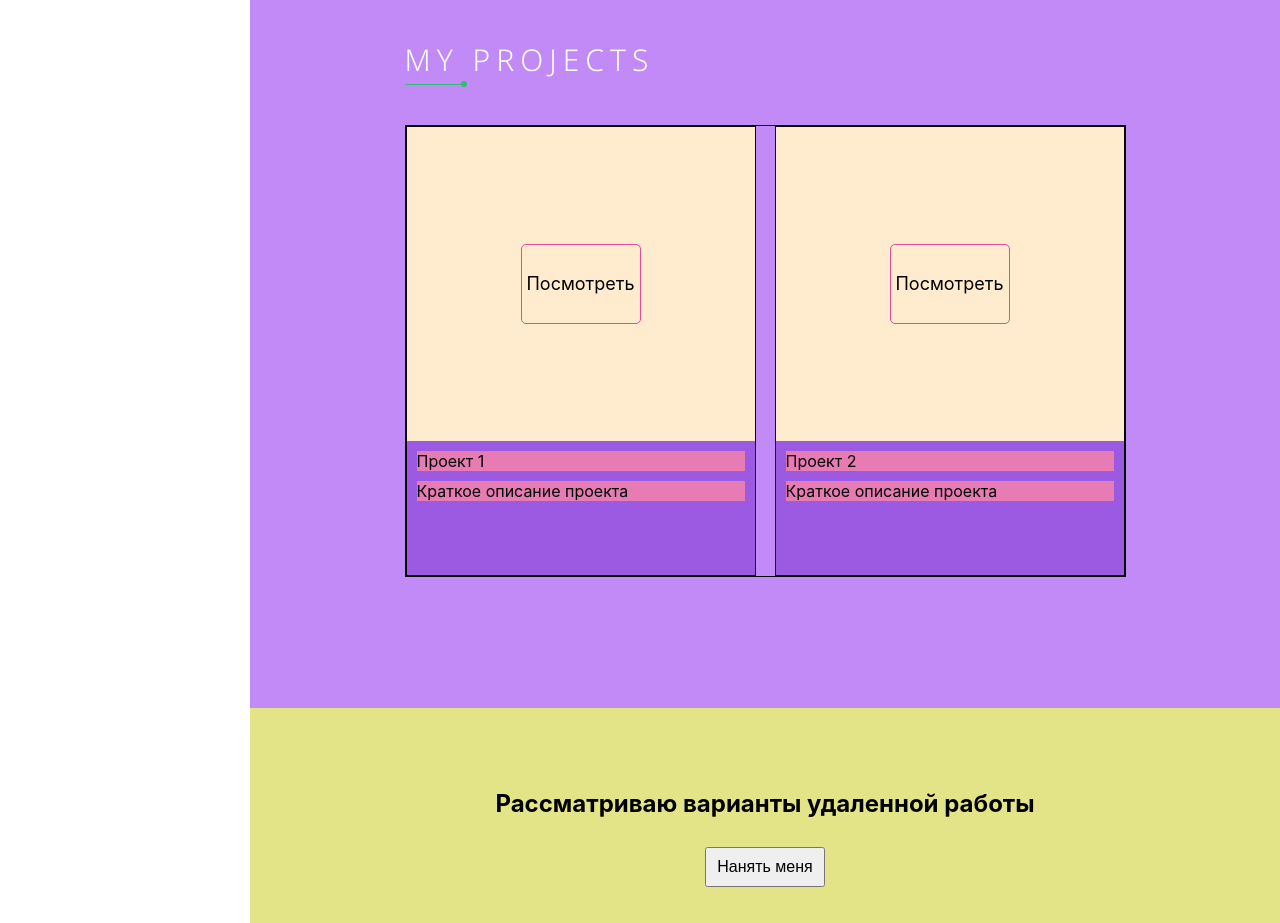
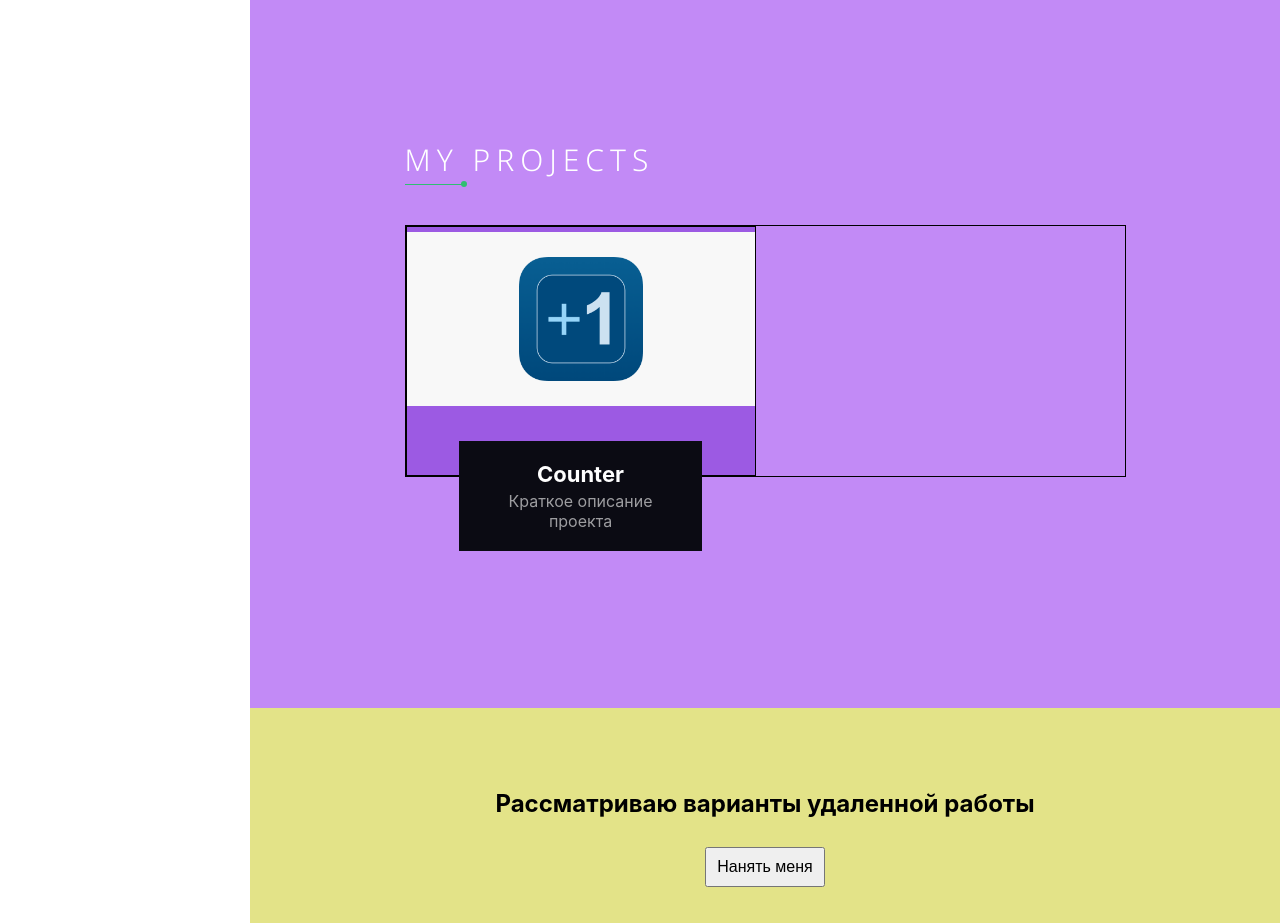
Before and after one commit to BozhenaVlasova/portfolio, a React (Create React App) app: page / in a window 1280 px wide. Shown: the part 1600-2523 px from the top of the page. Built offline with nearby package versions, Linux system fonts and the light colour scheme.

Commit message:
updated Projects component

```diff
--- a/src/projects/Projects.tsx
+++ b/src/projects/Projects.tsx
@@ -3,6 +3,7 @@ import styles from './Projects.module.css'
 import styleContainer from '../common/styles/Container.module.css'
 import Project from "./project/Project";
 import Title from "../common/components/title/Title";
+import counter from "../images/projects/counter.png"
 
 const Projects = () => {
     return (
@@ -10,8 +11,7 @@ const Projects = () => {
             <div className={`${styleContainer.container} ${styles.projectsContainer}`}>
                 <Title name={'My Projects'} />
                 <div className={styles.projects}>
-                    <Project name={'Проект 1'} description={'Краткое описание проекта'}/>
-                    <Project name={'Проект 2'} description={'Краткое описание проекта'}/>
+                    <Project name={'Counter'} description={'Краткое описание проекта'} image={counter} gitUrl={'https://github.com/BozhenaVlasova/counter2'}/>
                 </div>
             </div>
         </div>
--- a/src/projects/project/Project.module.css
+++ b/src/projects/project/Project.module.css
@@ -1,20 +1,27 @@
 .work {
     border: 1px solid;
     width: 350px;
-    height: 450px;
+    height: 250px;
     display: flex;
     flex-direction: column;
+    align-items: center;
     gap: 10px;
     background-color: #9c5ae3;
 }
 
-.image {
+/*.image {*/
+/*    width: 100%;*/
+/*    height: 100%;*/
+/*    background-color: blanchedalmond;*/
+/*    display: flex;*/
+/*    justify-content: center;*/
+/*    align-items: center;*/
+/*}*/
+
+.work img {
     width: 100%;
-    height: 70%;
-    background-color: blanchedalmond;
-    display: flex;
-    justify-content: center;
-    align-items: center;
+    height: 100%;
+    position: relative;
 }
 
 .button {
@@ -29,7 +36,29 @@
     border: 1px solid #e54d9b;
 }
 
-.title, .description {
-    margin: 0 10px;
-    background-color: #e77cb5;
+
+/*.title, .description {*/
+/*    margin: 0 10px;*/
+/*    background-color: #e77cb5;*/
+/*}*/
+
+.info {
+    padding: 20px;
+    z-index: 10;
+    background: #0b0b13;
+    text-align: center;
+    opacity: 1;
+    transition: ease all 0.35s;
+    width: 70%;
+    margin: 20px;
 }
+
+.title {
+    font-size: 22px;
+    color: #fff;
+    margin: 0 0 4px;
+}
+
+.description {
+    color: rgba(255, 255, 255, 0.6);
+}
--- a/src/projects/project/Project.tsx
+++ b/src/projects/project/Project.tsx
@@ -3,17 +3,22 @@ import styles from './Project.module.css'
 
 type WorkPropsType = {
     name: string,
-    description: string
+    description: string,
+    image: string,
+    gitUrl: string
 }
 
 const Project = (props: WorkPropsType) => {
     return (
         <div className={styles.work}>
-            <div className={styles.image}>
-                <a className={styles.button}>Посмотреть</a>
+            <img src={props.image}/>
+            <div className={styles.info}>
+                <h5 className={styles.title}>{props.name}</h5>
+                <span className={styles.description}>{props.description}</span>
             </div>
-            <p className={styles.title}>{props.name}</p>
-            <span className={styles.description}>{props.description}</span>
+            {/*<div className={styles.image}>*/}
+                {/*<a className={styles.button} href={props.gitUrl}>Посмотреть</a>*/}
+            {/*</div>*/}
         </div>
     );
 };
```
Also changed, not shown: src/images/projects/counter.png (added).
